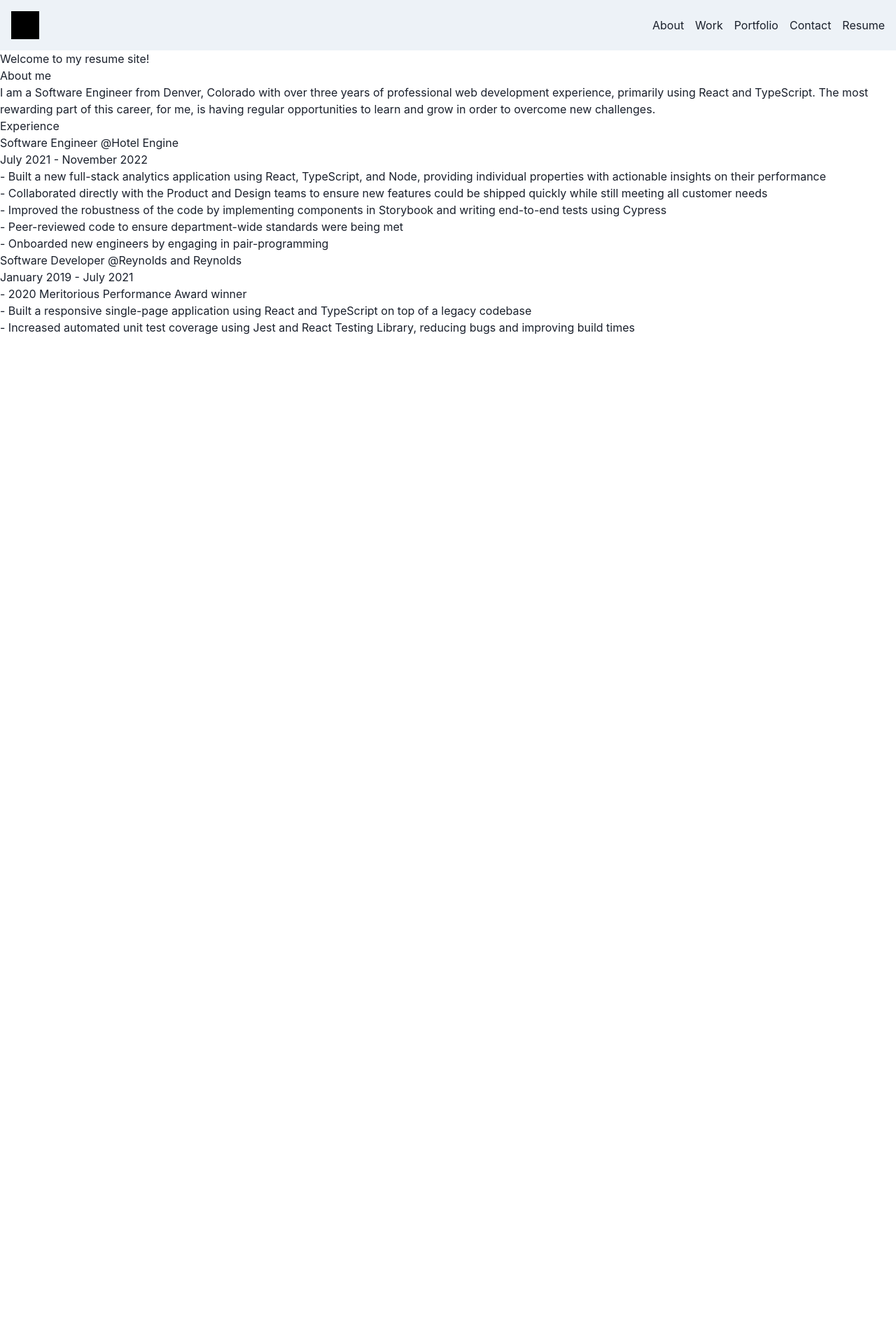
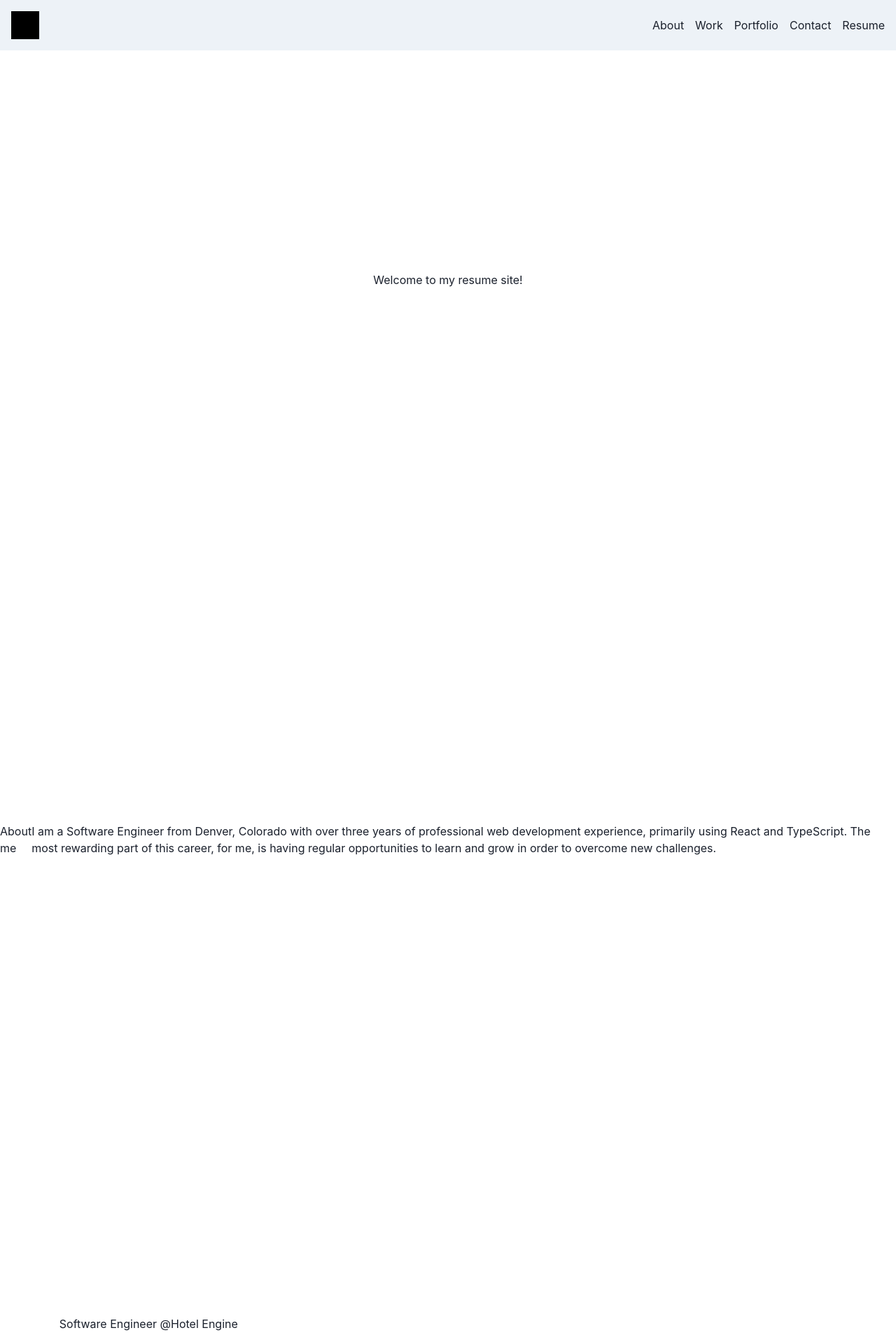
Before and after one commit to rhotonjacob/blog, a Next.js app: page / in a window 1280 px wide. Shown: the top 1908 px of the page at 70% size. Before the commit the page ends 800 px from the top, so only its background shows below. Built offline with nearby package versions, Linux system fonts and the light colour scheme.

Commit message:
Set 100vh on sections; address build failures

```diff
--- a/components/Nav.tsx
+++ b/components/Nav.tsx
@@ -2,14 +2,16 @@ import {Flex, HStack, Link, Square} from "@chakra-ui/react"
 
 const Nav = () => {
   return (
-    <Flex justifyContent="space-between" p="1rem" bg="gray.100">
-      <Square size="40px" bg="black" />
+    <Flex position="fixed" top="0" width="100%" justifyContent="space-between" p="1rem" bg="gray.100">
+      <Link href="/">
+        <Square size="40px" bg="black" />
+      </Link>
       <HStack spacing="1rem">
         <Link href="#about">About</Link>
         <Link href="#work">Work</Link>
         <Link href="#portfolio">Portfolio</Link>
         <Link href="#contact">Contact</Link>
-        <Link href="/resume.pdf" target="_blank">Resume</Link>
+        <Link href="/resume.pdf" target="_blank" rel="noopener noreferrer">Resume</Link>
       </HStack>
     </Flex>
   )
--- a/pages/_document.tsx
+++ b/pages/_document.tsx
@@ -4,7 +4,6 @@ export default function Document() {
   return (
     <Html lang="en-US">
       <Head>
-        <title>Jacob Rhoton</title>
         <meta name="description" content="Generated by create next app" />
         <meta name="viewport" content="width=device-width, initial-scale=1" />
         <link rel="icon" href="/favicon.ico" />
--- a/pages/index.tsx
+++ b/pages/index.tsx
@@ -1,4 +1,5 @@
-import { Flex, Link } from '@chakra-ui/react'
+import Head from "next/head"
+import { Box, Container, Flex } from '@chakra-ui/react'
 import Nav from '../components/Nav';
 
 interface Position {
@@ -39,21 +40,24 @@ const workHistory: Position[] = [
 const Home = () => {
   return (
     <>
-      {/* <nav>
-        <Link href="#home">Home</Link>
-        <Link href="#about">About</Link>
-        <Link href="#experience">Experience</Link>
-      </nav> */}
+      <Head>
+        <title>Jacob Rhoton</title>
+      </Head>
       <Nav />
       <main>
-        <section id="home">
+        <section>
+          <Flex alignItems="center" justifyContent="center" height="100vh">
             <h1>Welcome to my resume site!</h1>
+          </Flex>
         </section>
         <section id="about">
+          <Flex alignItems="center" justifyContent="center" height="100vh">
             <h2>About me</h2>
             <p>I am a Software Engineer from Denver, Colorado with over three years of professional web development experience, primarily using React and TypeScript. The most rewarding part of this career, for me, is having regular opportunities to learn and grow in order to overcome new challenges.</p>
+          </Flex>
         </section>
-        <section id="experience">
+        <section id="work">
+          <Flex alignItems="center" justifyContent="center" height="100vh">
             <h2>Experience</h2>
             {workHistory.map(({title, company, url, duration, bulletPoints}, jobIndex) => (
               <div key={jobIndex}>
@@ -65,6 +69,17 @@ const Home = () => {
                 ))}
               </div>
             ))}
+          </Flex>
+        </section>
+        <section id="portfolio">
+          <Flex alignItems="center" justifyContent="center" height="100vh">
+            <h1>Portfolio</h1>
+          </Flex>
+        </section>
+        <section id="contact">
+          <Flex alignItems="center" justifyContent="center" height="100vh">
+            <h1>Contact</h1>
+          </Flex>
         </section>
       </main>
 
```
Lines whose indentation alone changed are shown as unchanged.
